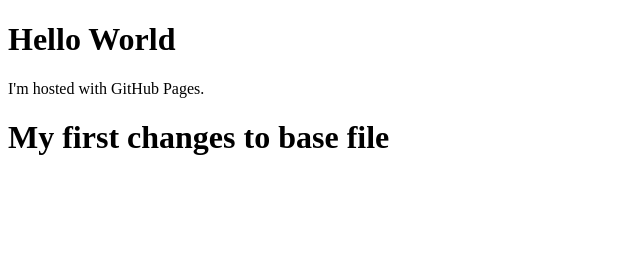
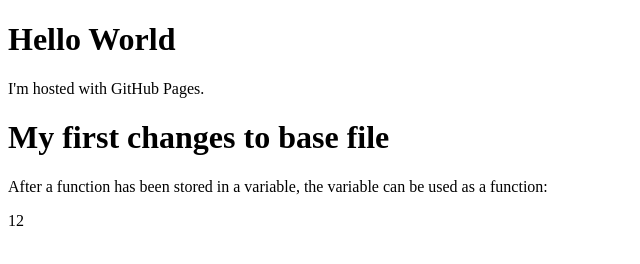
Before and after one commit to klimonovVKI/klimonovVKI.github.io, a plain HTML site: page index.html in a window 1280 px wide. Shown: the whole page, without its empty margins (0-640 px from the left). Drawn offline with Linux system fonts and the light colour scheme.

Commit message:
second com
second com

```diff
--- a/index.html
+++ b/index.html
@@ -4,5 +4,14 @@
 <h1>Hello World</h1>
 <p>I'm hosted with GitHub Pages.</p>
 <h1>My first changes to base file</h1>
+ <p>After a function has been stored in a variable,
+the variable can be used as a function:</p>
+
+<p id="demo"></p>
+
+<script>
+var x = function (a, b) {return a * b};
+document.getElementById("demo").innerHTML = x(4, 3);
+</script>
 </body>
 </html>
```
